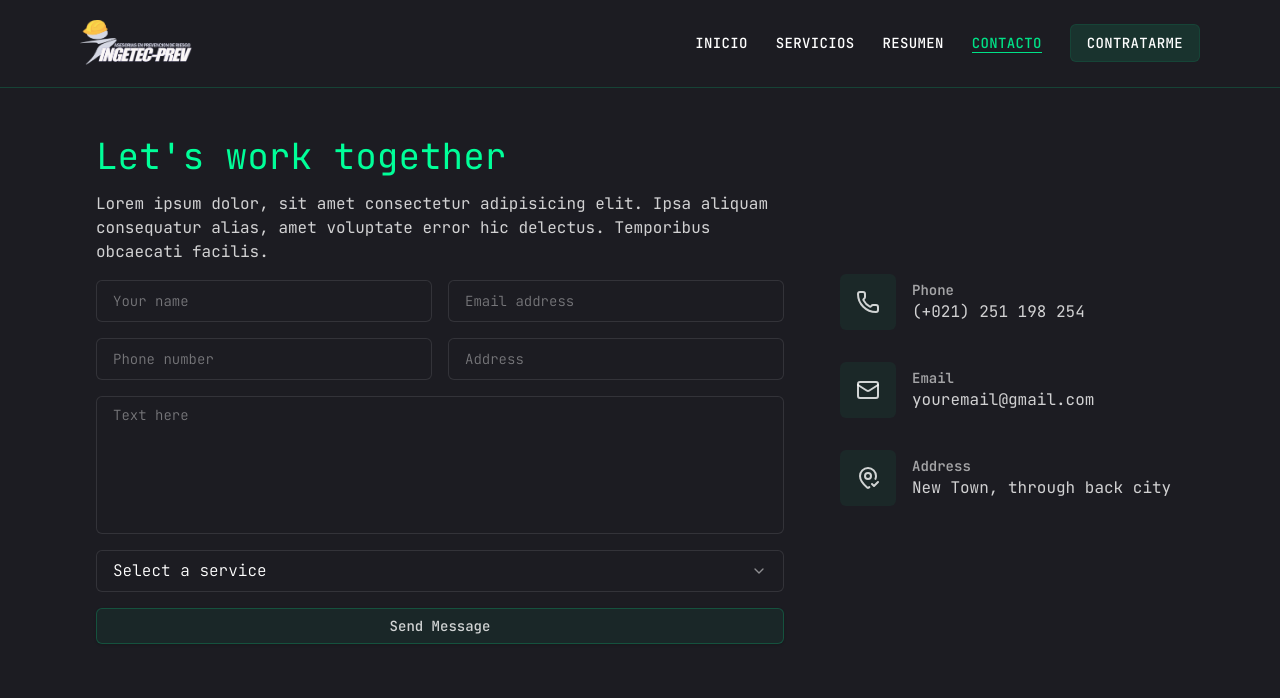
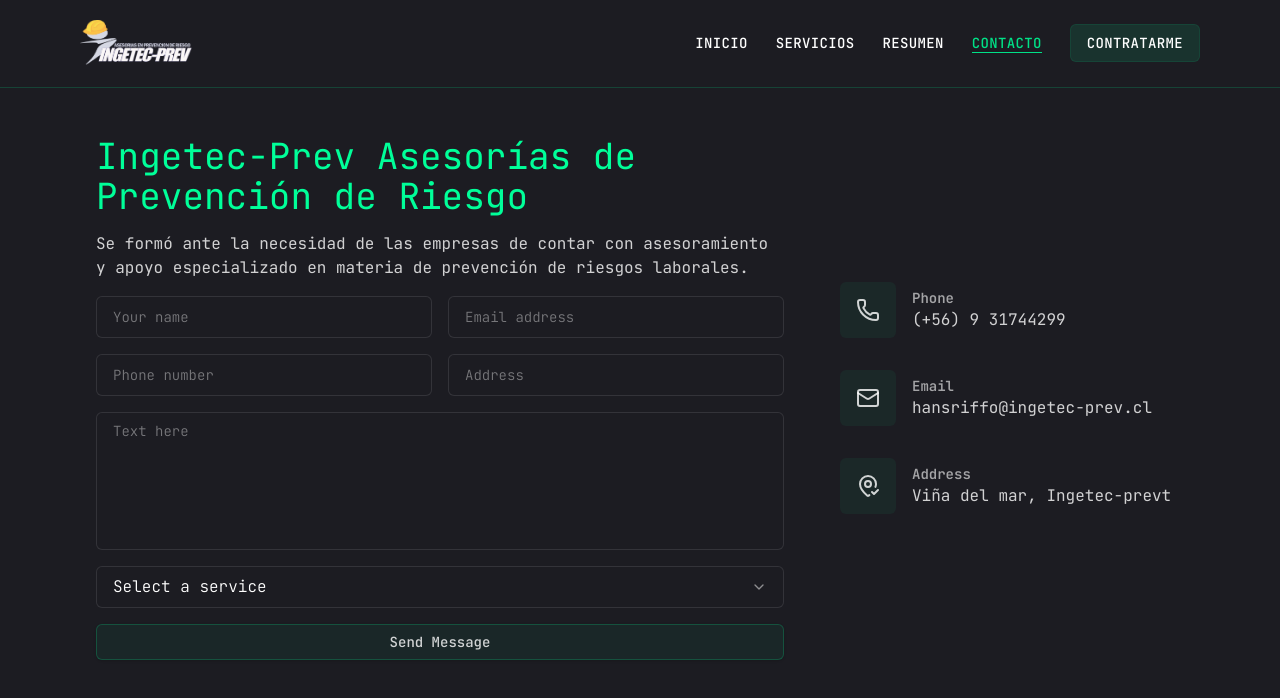
Before and after one commit to NelsonchicoDev/ingetec-prev, a Next.js app: page /contact in a window 1280 px wide. Shown: the top 698 px of the page. Built offline with nearby package versions, Linux system fonts and the light colour scheme.

Commit message:
actualizar datos

```diff
--- a/app/contact/page.tsx
+++ b/app/contact/page.tsx
@@ -5,11 +5,11 @@
 import React from "react";
 
 const infoData = [
-  { title: "Phone", description: "(+021) 251 198 254", icon: <Phone /> },
-  { title: "Email", description: "youremail@gmail.com", icon: <Mail /> },
+  { title: "Phone", description: "(+56) 9 31744299", icon: <Phone /> },
+  { title: "Email", description: "hansriffo@ingetec-prev.cl", icon: <Mail /> },
   {
     title: "Address",
-    description: "New Town, through back city",
+    description: "Viña del mar, Ingetec-prevt",
     icon: <MapPinCheck />,
   },
 ];
@@ -23,7 +23,10 @@
         </div>
         <div className="w-full md:w-1/3 flex flex-col justify-center gap-4 md:gap-8">
           {infoData?.map((item) => (
-            <div key={item?.title} className="flex items-center space-x-4">
+            <div
+              key={item?.title}
+              className="flex items-center space-x-4"
+            >
               <span className="bg-lightSky/5 p-4 rounded-md">{item?.icon}</span>
               <div>
                 <h3 className="text-white/60 text-sm font-semibold">
--- a/app/resume/page.tsx
+++ b/app/resume/page.tsx
@@ -83,6 +83,8 @@
   },
   about: {
     title: "Sobre mí",
+    items: [
+      {
         bio: "Somos un Servicio de Prevención de Riesgos Laborales externo, independiente, creado y dedicado exclusivamente para apoyar a las empresas en esta materia, y que no tiene intereses en otros sectores económicos..",
         interests: [
           "Prevención de riesgos laborales",
@@ -91,6 +93,8 @@
           "Gestión de riesgos laborales",
         ],
         languages: ["English (Intermediate)", "German (Basic)"],
+      },
+    ],
   },
 };
 const ResumePage = () => {
@@ -255,7 +259,7 @@
                 {tabContent.about.title}
               </motion.h2>
               <div className="space-y-6">
-                {tabContent?.experience?.items.map((item, index) => (
+                {tabContent?.about?.items.map((item, index) => (
                   <motion.div
                     initial={{ opacity: 0, y: 20 }}
                     animate={{ opacity: 1, y: 0 }}
@@ -263,16 +267,14 @@
                     key={index}
                     className="border rounded-lg border-lightSky/20 p-6"
                   >
-                    <p className="text-white/90 mb-6 text-lg">
-                      {tabContent.about.bio}
-                    </p>
+                    <p className="text-white/90 mb-6 text-lg">{item.bio}</p>
                     <div className="space-y-4">
                       <div>
                         <h3 className="text-lg font-semibold mb-2">
                           Interests
                         </h3>
                         <div className="flex flex-wrap gap-2">
-                          {tabContent.about.interests.map((interest, i) => (
+                          {item.interests.map((interest, i) => (
                             <Badge
                               key={i}
                               variant="secondary"
@@ -287,7 +289,7 @@
                           Languages
                         </h3>
                         <div className="flex flex-wrap gap-2">
-                          {tabContent.about.languages.map((language, i) => (
+                          {item.languages.map((language, i) => (
                             <Badge
                               key={i}
                               variant="secondary"
--- a/components/ContactForm.tsx
+++ b/components/ContactForm.tsx
@@ -71,7 +71,7 @@
       });
       if (response?.ok) {
         setSuccess(true);
-        setStatus("Success! Your message has been sent.");
+        setStatus("¡éxito! Tu mensaje ha sido enviado");
         setFormData({
           Name: "",
           Email: "",
@@ -93,18 +93,20 @@
   return (
     <div className="space-y-4">
       <h3 className="text-2xl md:text-4xl text-lightSky">
-        Let&apos;s work together
+        Ingetec-Prev Asesorías de Prevención de Riesgo
       </h3>
       <p>
-        Lorem ipsum dolor, sit amet consectetur adipisicing elit. Ipsa aliquam
-        consequatur alias, amet voluptate error hic delectus. Temporibus
-        obcaecati facilis.
+        Se formó ante la necesidad de las empresas de contar con asesoramiento y
+        apoyo especializado en materia de prevención de riesgos laborales.
       </p>
       <>
         {success ? (
           <SuccessMsg status={status} />
         ) : (
-          <form onSubmit={handleSubmit} className="flex flex-col gap-4">
+          <form
+            onSubmit={handleSubmit}
+            className="flex flex-col gap-4"
+          >
             <div className="flex flex-col md:flex-row gap-4 items-center">
               <Input
                 type="text"
@@ -160,19 +162,44 @@
               disabled={loading}
               className=" disabled:bg-white/10"
             />
-            <Select onValueChange={handleSelectChange} disabled={loading}>
+            <Select
+              onValueChange={handleSelectChange}
+              disabled={loading}
+            >
               <SelectTrigger>
                 <SelectValue placeholder="Select a service" />
               </SelectTrigger>
               <SelectContent className="bg-bodyColor text-white border-white/20">
                 <SelectGroup>
                   <SelectLabel>Select a service</SelectLabel>
-                  <SelectItem value="Web Development">
-                    Web Development
+                  <SelectItem value="servicio">Servicios</SelectItem>
+                  <SelectItem value="Prevención de riesgos laborales">
+                    Prevención de riesgos laborales
                   </SelectItem>
-                  <SelectItem value="SEO Management">SEO Management</SelectItem>
-                  <SelectItem value="UI/UX Design">UI/UX Design</SelectItem>
-                  <SelectItem value="Logo Design">Logo Design</SelectItem>
+                  <SelectItem value="Seguridad en el trabajo">
+                    Seguridad en el trabajo
+                  </SelectItem>
+                  <SelectItem value="Normativa de seguridad laboral">
+                    Normativa de seguridad laboral
+                  </SelectItem>
+                  <SelectItem value="Salud ocupacional">
+                    Salud ocupacional
+                  </SelectItem>
+                  <SelectItem value="Gestión de riesgos laborales">
+                    Gestión de riesgos laborales
+                  </SelectItem>
+                  <SelectItem value="Identificación de peligros">
+                    Identificación de peligros
+                  </SelectItem>
+                  <SelectItem value="Evaluación de riesgos">
+                    Evaluación de riesgos
+                  </SelectItem>
+                  <SelectItem value="Medidas preventivas">
+                    Medidas preventivas
+                  </SelectItem>
+                  <SelectItem value="Cultura de seguridad">
+                    Cultura de seguridad
+                  </SelectItem>
                 </SelectGroup>
               </SelectContent>
             </Select>
--- a/components/SuccessMsg.tsx
+++ b/components/SuccessMsg.tsx
@@ -13,7 +13,7 @@
         <Check className="w-10 h-10" />
       </div>
       <h2 className="text-4xl leading-none font-extrabold text-transparent text-outline">
-        Thank You!
+        Gracias!!!
       </h2>
       <p>{status}</p>
     </motion.div>
--- a/package.json
+++ b/package.json
@@ -38,5 +38,6 @@
     "postcss": "^8",
     "tailwindcss": "^3.4.1",
     "typescript": "^5"
-  }
+  },
+  "packageManager": "pnpm@9.15.0+sha512.76e2379760a4328ec4415815bcd6628dee727af3779aaa4c914e3944156c4299921a89f976381ee107d41f12cfa4b66681ca9c718f0668fa0831ed4c6d8ba56c"
 }
```
Lines whose indentation alone changed are shown as unchanged.
